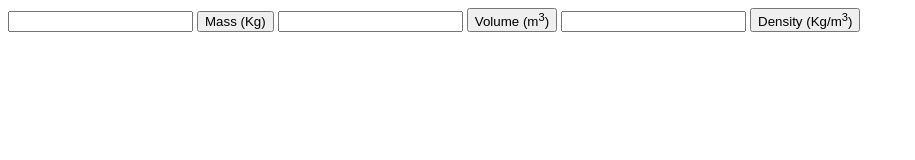
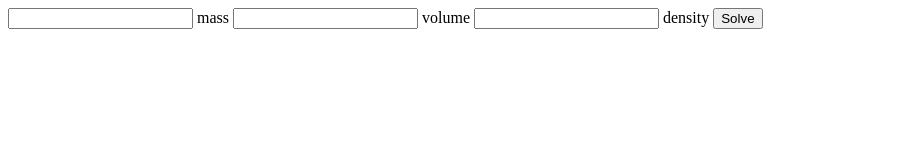
Before and after one commit to qwagner01/physicssolver, a plain HTML site: page index.html in a window 1280 px wide. Shown: the whole page, without its empty margins (0-915 px from the left). Drawn offline with nearby package versions, Linux system fonts and the light colour scheme.

Commit message:
single button

```diff
--- a/index.html
+++ b/index.html
@@ -5,14 +5,14 @@
     <title> Physics Solver </title>
   </head>
   <body>
-    <input type="text" class="property" id="mass"></input>
-    <button class="solve" id="bmass"> Mass (Kg) </button>
+    <input type="text" class="property" id="mass"> mass </input>
+    <!-- <button class="solve" id="bmass"> Mass (Kg) </button> -->
 
-    <input type="text" class="property" id="volume"></input>
-    <button class="solve" id="bvolume"> Volume (m<sup>3</sup>) </button>
+    <input type="text" class="property" id="volume"> volume </input>
+    <!-- <button class="solve" id="bvolume"> Volume (m<sup>3</sup>) </button> -->
 
-    <input type="text" class="property" id="density"></input>
-    <button class="solve" id="bdensity"> Density (Kg/m<sup>3</sup>) </button>
+    <input type="text" class="property" id="density"> density </input>
+    <!-- <button class="solve" id="bdensity"> Density (Kg/m<sup>3</sup>) </button> -->
 
     <!-- <input type="number" class="property" id="Ftx"></input> -->
     <!-- <button class="solve" id="bFtx"> Total Force (N) </button> -->
@@ -31,6 +31,7 @@
 
     <!-- <input type="text" class = "property" id="momentum"></input> -->
     <!-- <button class="solve" id="bmomentum"> Momentum (Kg*m/s) </button> -->
+    <button id="solve"> Solve </button>
 
 
 
--- a/index.js
+++ b/index.js
@@ -1,5 +1,5 @@
 var m;
-var vol
+var vol;
 var dens;
 // var Vxi;
 // var p;
@@ -8,7 +8,7 @@ $(document).ready(function() {
   // $('.property').on("change keyup", solve);
   // $('.property').val("");
   getElements();
-  solve();
+  $('#solve').on('click', solve)
 });
 
 function getElements(){
--- a/solver.js
+++ b/solver.js
@@ -1,11 +1,12 @@
 function solve(){
-  $("#bmass").on('click',solveMass);
-  $("#bvolume").on('click', solveVolume);
-  $("#bdensity").on('click', solveDensity);
+  assignElements();
+  solveMass();
+  solveVolume();
+  solveDensity();
 }
 
 function solveMass(){
-  assignElements();
+  // assignElements();
   if (!isNaN(dens) && !isNaN(vol)){
     m = dens/vol;
     mass.value = m;
@@ -16,7 +17,7 @@ function solveMass(){
 }
 
 function solveVolume(){
-  assignElements();
+  // assignElements();
   if (!isNaN(dens) && !isNaN(m)){
     vol = dens/m;
     volume.value = vol;
@@ -27,7 +28,7 @@ function solveVolume(){
 }
 
 function solveDensity(){
-  assignElements();
+  // assignElements();
   if (!isNaN(vol) && !isNaN(m)){
     dens = m/vol;
     density.value = dens;
```
